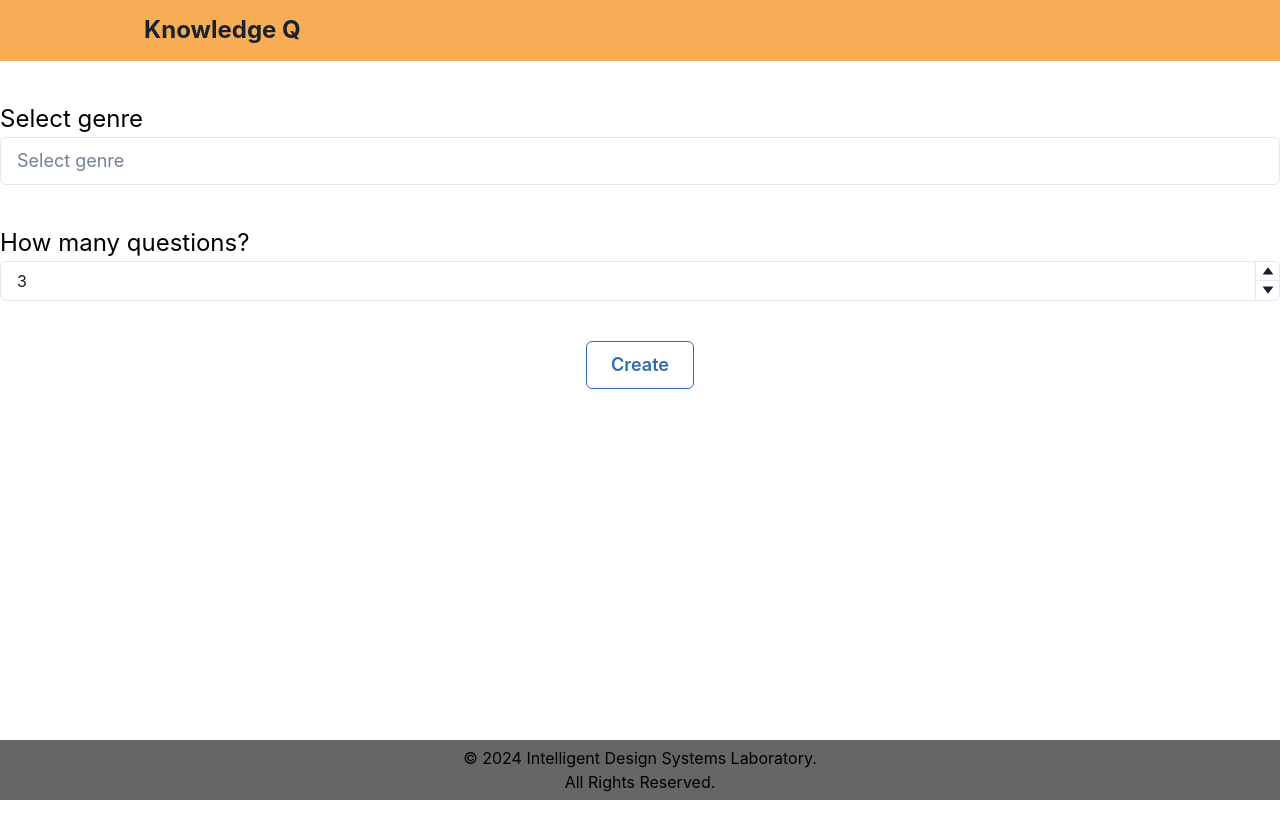
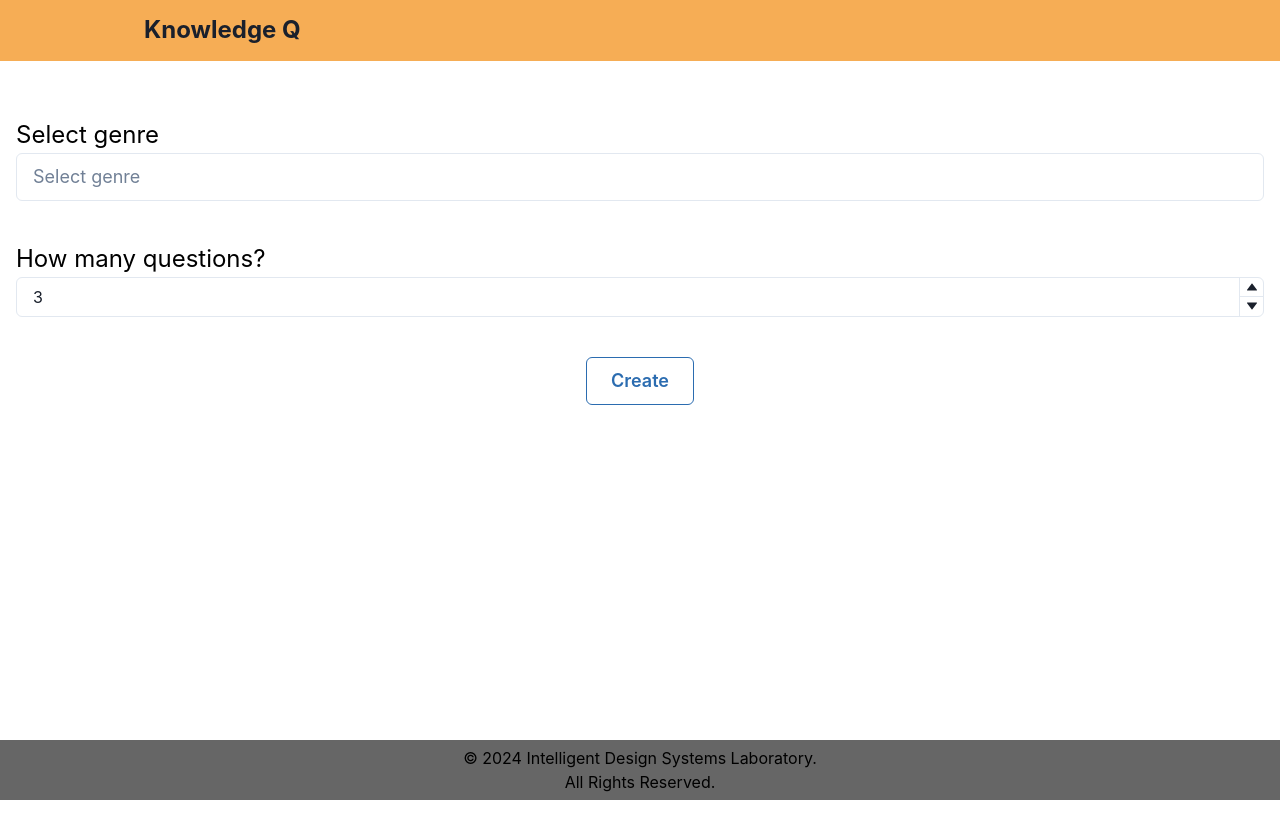
Before and after one commit to Konippi/sun-hackathon-isdl, a React (Vite) app in the folder frontend/: page / in a window 1280 px wide. Shown: the top 838 px of the page. Built offline with nearby package versions, Linux system fonts and the light colour scheme.

Commit message:
fix: padding

```diff
--- a/frontend/src/routes/Answer/index.tsx
+++ b/frontend/src/routes/Answer/index.tsx
@@ -85,7 +85,6 @@ function Answer() {
                 }}
             />
         </div>
-
     );
 }
 
--- a/frontend/src/routes/Home/index.tsx
+++ b/frontend/src/routes/Home/index.tsx
@@ -16,7 +16,7 @@ function Home() {
     const onChangeNumberOfQuestion = (valueAsString: string, valueAsNumber: number):void => setNumberOfQuestion(valueAsNumber)
 
     return (
-        <div className="home_box">
+        <Box className="home_box" padding={4}>
             <Box my={10} justifyContent='center' alignItems='center'>
                 <Text textAlign="left" fontSize='2xl' color="#000000">Select genre</Text>
                 <Input placeholder='Select genre' size='lg' onChange={e => setGenre(e.target.value)}/>
@@ -51,7 +51,7 @@ function Home() {
             >
             Create
             </Button>
-        </div>
+        </Box>
 
     );
 }
```
